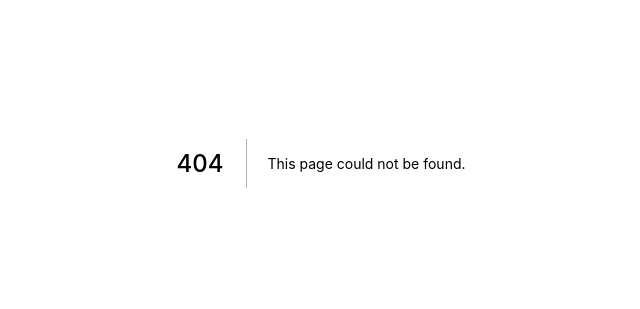
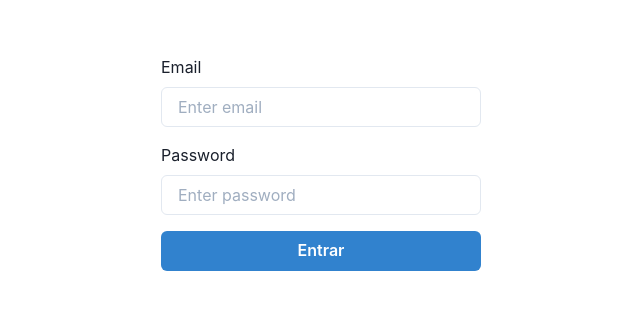
Before and after one commit to gabrielesnack/poc-next-chakra, a Next.js app: page /entrar in a window 1280 px wide. Before the commit this address had no page. Shown: the part 237-546 px from the top of the page, without its empty margins (319-959 px from the left). Built offline with nearby package versions, Linux system fonts and the light colour scheme.

Commit message:
fixed something and added fake login to just simulate flow

```diff
--- a/development.env.js
+++ b/development.env.js
@@ -1,4 +1,5 @@
 module.exports = {
   baseApiUrl: 'https://api.burh.com.br/',
   baseApiUrlV2: 'https://api-v2.burh.com.br/api/',
+  localApi: 'http://localhost:3000/api/',
 }
--- a/enviroment.js
+++ b/enviroment.js
@@ -1,4 +1,4 @@
-const { baseApiUrl, baseApiUrlV2 } =
+const { baseApiUrl, baseApiUrlV2, localApi } =
   process.env.NODE_ENV !== 'production'
     ? require('./development.env.js')
     : require('./production.env.js')
@@ -10,9 +10,12 @@ const env = () => {
     getCityByJob: `${baseApiUrlV2}search/cities?type=jobs&take=:number`,
   }
 
+  const login = `${localApi}login`
+
   return {
     api: {
       job,
+      login,
     },
   }
 }
--- a/package.json
+++ b/package.json
@@ -12,6 +12,7 @@
     "@chakra-ui/react": "^1.0.1",
     "@emotion/react": "^11.1.1",
     "@emotion/styled": "^11.0.0",
+    "cookie": "^0.4.1",
     "css-loader": "^5.0.1",
     "framer-motion": "^2.9.4",
     "next": "10.0.3",
--- /dev/null
+++ b/pages/api/login.tsx
@@ -0,0 +1,27 @@
+import cookie from 'cookie'
+
+export default (req, res) => {
+  if (req.method == 'POST') {
+    setTimeout(() => {
+      res.statusCode = 200
+      res.setHeader(
+        'Set-Cookie',
+        cookie.serialize('token', 'json-web-token', {
+          httpOnly: true,
+          maxAge: 60 * 60 * 24 * 1, // 1 day
+        })
+      )
+      res.json({
+        error: false,
+        data: { ...req.body.email },
+      })
+    }, 2000)
+  } else {
+    res.statusCode = 404
+    res.json({
+      error: true,
+      data: {},
+      message: 'Route not found',
+    })
+  }
+}
--- /dev/null
+++ b/pages/entrar.tsx
@@ -0,0 +1,44 @@
+import { useState } from 'react'
+import { useRouter } from 'next/router'
+import { Box, Flex, Input, Button, Text } from '@chakra-ui/react'
+import login from '@/services/login'
+
+const Entrar = () => {
+  const router = useRouter()
+  const [email, setPass] = useState(null)
+  const [password, setEmail] = useState(null)
+
+  const handleLogin = async () => {
+    const res = await login({ email, password })
+    console.log(res)
+    if (!res.error) {
+      router.push('/')
+    }
+  }
+
+  return (
+    <Flex w="100vw" h="100vh" justifyContent="center" alignItems="center">
+      <Box w={['90%', '70%', '50%', '25%']} size="md">
+        <Text mb="8px">Email</Text>
+        <Input
+          mb="4"
+          type={'email'}
+          placeholder="Enter email"
+          onChange={(e) => setEmail(e.target.value)}
+        />
+        <Text mb="8px">Password</Text>
+        <Input
+          mb="4"
+          type={'password'}
+          placeholder="Enter password"
+          onChange={(e) => setPass(e.target.value)}
+        />
+        <Button colorScheme="blue" w="100%" onClick={handleLogin}>
+          Entrar
+        </Button>
+      </Box>
+    </Flex>
+  )
+}
+
+export default Entrar
--- /dev/null
+++ b/services/login.ts
@@ -0,0 +1,16 @@
+export async function login({ email, password }) {
+  try {
+    const url = process.env.api.login
+
+    const data = await fetch(url, {
+      method: 'POST',
+      body: JSON.stringify({ email, password }),
+    })
+    const dataJson = await data.json()
+    return dataJson
+  } catch (error) {
+    return {}
+  }
+}
+
+export default login
```
Also changed, not shown: pages/index.tsx (+0 -9 lines), 1 other file (tests, documents, lock files or other folders).
